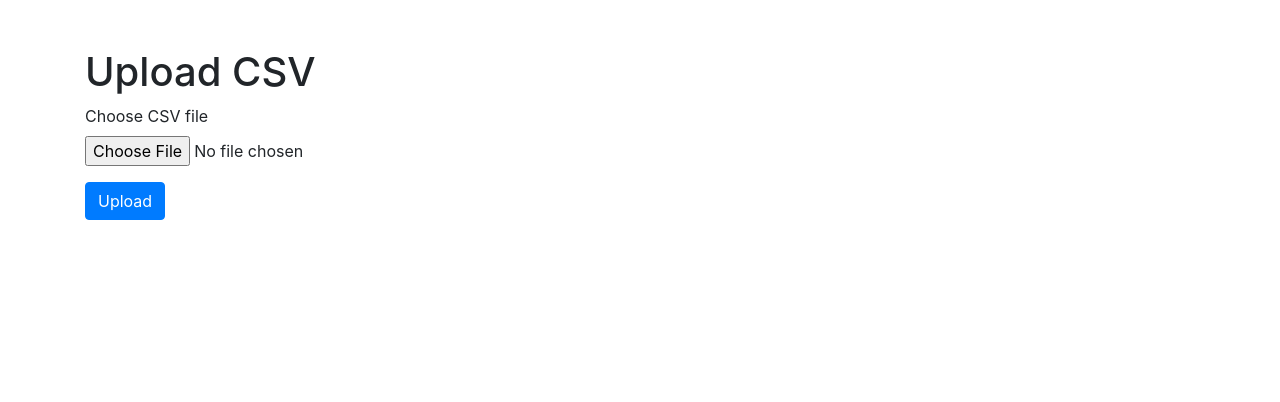
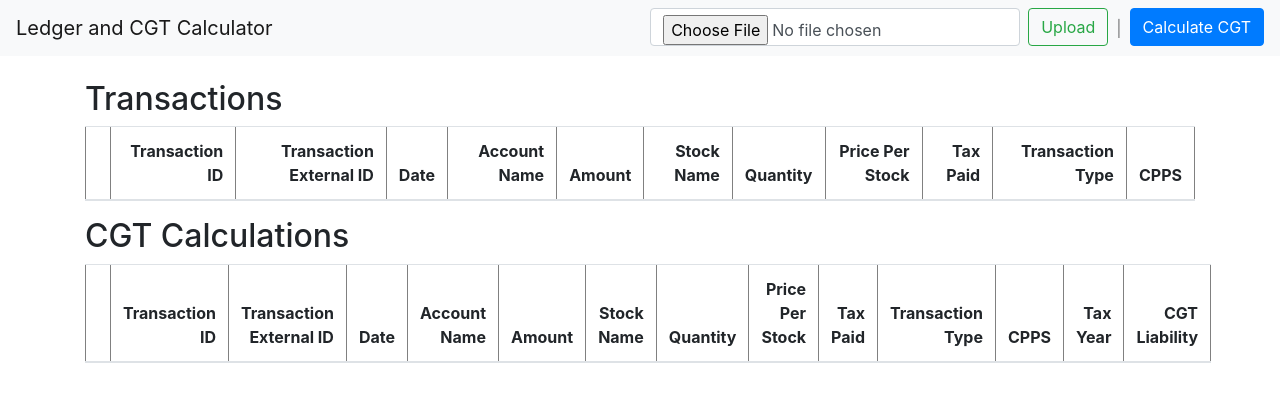
Before and after one commit to gajdi88/CGTCalc, a Flask app: page / in a window 1280 px wide. Shown: the top 402 px of the page. Run offline with Flask 3, Linux system fonts and the light colour scheme; lists and menus that the app fills with data are empty; some libraries are stand-ins or nearby versions.

Commit message:
moved file upload to header

```diff
--- a/app.py
+++ b/app.py
@@ -10,10 +10,16 @@ app.config['UPLOAD_FOLDER'] = 'uploads'
 os.makedirs(app.config['UPLOAD_FOLDER'], exist_ok=True)
 
 ledger = Ledger()
-
+# add multiple routes: /upload, /, /cgt
 @app.route('/')
+@app.route('/calculate_cgt')
 def index():
-    return render_template('index.html')
+    transactions = ledger.transactions.to_html(classes='table table-striped')
+    # only calculate cgt if route is calculate_cgt
+    cgt_calculator = cgt(ledger)
+    if request.path == '/calculate_cgt': cgt_calculator.calculate_yearly_cgt_liability("2023/2024")
+    cgt_tables = cgt_calculator.calcs.to_html(classes='table table-striped')
+    return render_template('index.html', tables=transactions, cgt_tables=cgt_tables)
 
 @app.route('/upload', methods=['POST'])
 def upload_file():
@@ -27,23 +33,9 @@ def upload_file():
         file.save(file_path)
         csv_loader = CSVLoader(ledger)
         csv_loader.load_csv(file_path, 'ii')
-        return redirect(url_for('show_ledger'))
+        # return redirect(url_for('index'))
+        return redirect('/')
     return redirect(request.url)
-
-@app.route('/ledger')
-def show_ledger():
-    transactions = ledger.transactions.to_html(classes='table table-striped')
-    return render_template('ledger.html', tables=transactions)
-
-@app.route('/calculate_cgt')
-def calculate_cgt():
-    transactions_td = ledger.transactions.to_html(classes='table table-striped')
-    cgt_calculator = cgt(ledger)
-    cgt_calculator.calculate_yearly_cgt_liability("2023/2024")
-    cgt_tables_td = cgt_calculator.calcs.to_html(classes='table table-striped')
-    print(cgt_calculator.calcs)
-    return render_template('ledger.html', tables=transactions_td, cgt_tables=cgt_tables_td)
-
 
 if __name__ == '__main__':
     app.run(debug=True)
--- a/templates/index.html
+++ b/templates/index.html
@@ -1,21 +1,38 @@
-<!doctype html>
+<!DOCTYPE html>
 <html lang="en">
-  <head>
-    <meta charset="utf-8">
-    <meta name="viewport" content="width=device-width, initial-scale=1, shrink-to-fit=no">
-    <link rel="stylesheet" href="https://stackpath.bootstrapcdn.com/bootstrap/4.3.1/css/bootstrap.min.css">
-    <title>Upload CSV</title>
-  </head>
-  <body>
-    <div class="container">
-      <h1 class="mt-5">Upload CSV</h1>
-      <form action="/upload" method="post" enctype="multipart/form-data">
-        <div class="form-group">
-          <label for="file">Choose CSV file</label>
-          <input type="file" class="form-control-file" id="file" name="file">
+<head>
+    <meta charset="UTF-8">
+    <meta name="viewport" content="width=device-width, initial-scale=1.0">
+    <title>Ledger and CGT Calculator</title>
+    <link rel="stylesheet" href="https://stackpath.bootstrapcdn.com/bootstrap/4.5.2/css/bootstrap.min.css">
+</head>
+<body>
+    <nav class="navbar navbar-expand-lg navbar-light bg-light">
+        <a class="navbar-brand" href="#">Ledger and CGT Calculator</a>
+        <div class="collapse navbar-collapse">
+            <ul class="navbar-nav ml-auto">
+                <li class="nav-item">
+                    <form class="form-inline" action="/upload" method="post" enctype="multipart/form-data">
+                        <input class="form-control mr-sm-2" type="file" name="file" required>
+                        <button class="btn btn-outline-success my-2 my-sm-0" type="submit">Upload</button>
+                    </form>
+                </li>
+                <li class="nav-item">
+                  <!-- just space -->
+                   <a class="nav-link">|</a>
+                </li>
+                <li class="nav-item">
+                    <a class="btn btn-primary" href="/calculate_cgt">Calculate CGT</a>
+                    <!-- <a href="/calculate_cgt" class="btn btn-primary mt-3">Calculate CGT</a>-->
+                </li>
+            </ul>
         </div>
-        <button type="submit" class="btn btn-primary">Upload</button>
-      </form>
+    </nav>
+    <div class="container mt-4">
+        <h2>Transactions</h2>
+        {{ tables|safe }}
+        <h2>CGT Calculations</h2>
+        {{ cgt_tables|safe }}
     </div>
-  </body>
+</body>
 </html>
```
